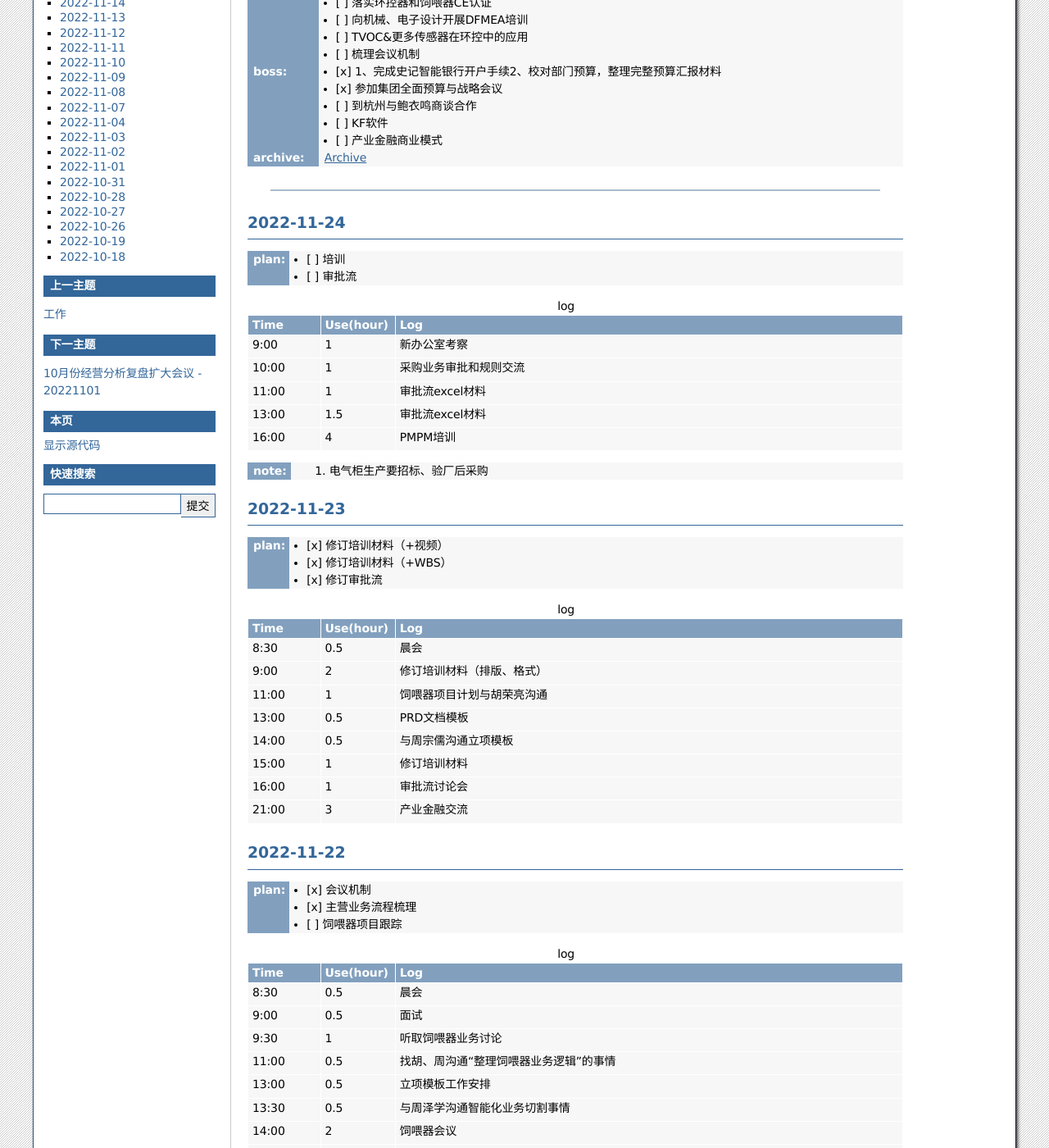
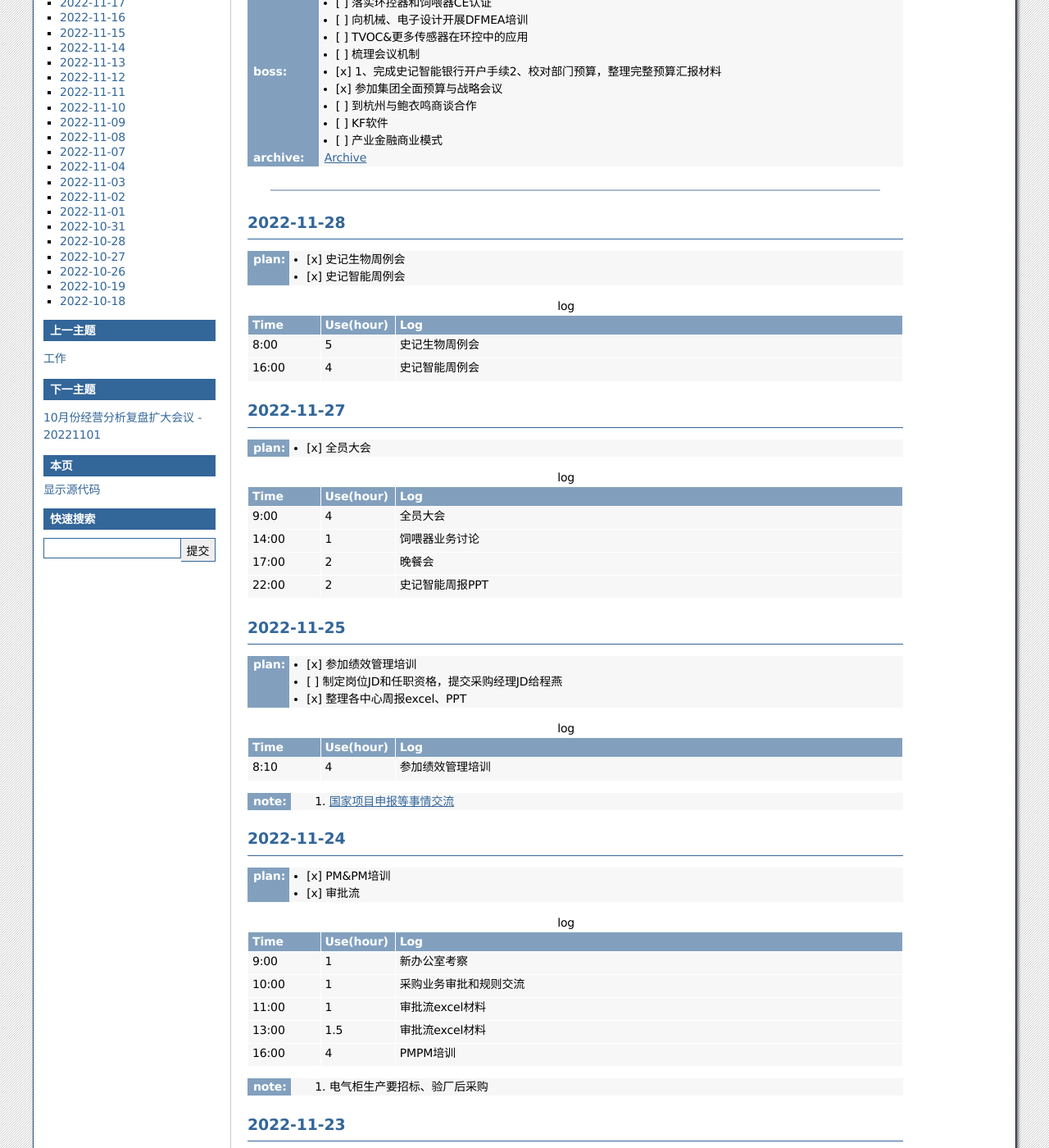
Before and after one commit to cruiurc/cruiurc.github.io, a Sphinx documentation site: the page built from source/work/sj/sj.rst, in a window 1280 px wide and 1400 px high, scrolled down 308 px. Shown: the whole window at 82% size. Built offline with Sphinx 7.4.7, drawn with Linux system fonts in a browser that asks for light colours; some of the changed text lies outside the part shown.

Commit message:
20221128 work

```diff
--- a/source/work/sj/sj.rst
+++ b/source/work/sj/sj.rst
@@ -30,11 +30,56 @@
 
 ------
 
+2022-11-28
+-----------
+:plan:
+   - [x] 史记生物周例会
+   - [x] 史记智能周例会
+
+.. csv-table:: log
+   :header: "Time", "Use(hour)", "Log"
+   :widths: 10, 10, 70
+
+   8:00, 5, 史记生物周例会
+   16:00, 4, 史记智能周例会
+
+2022-11-27
+-----------
+:plan:
+   - [x] 全员大会
+
+.. csv-table:: log
+   :header: "Time", "Use(hour)", "Log"
+   :widths: 10, 10, 70
+
+   9:00, 4, 全员大会
+   14:00, 1, 饲喂器业务讨论
+   17:00, 2, 晚餐会
+   22:00, 2, 史记智能周报PPT
+
+2022-11-25
+-----------
+:plan:
+   - [x] 参加绩效管理培训
+   - [ ] 制定岗位JD和任职资格，提交采购经理JD给程燕
+   - [x] 整理各中心周报excel、PPT
+
+.. csv-table:: log
+   :header: "Time", "Use(hour)", "Log"
+   :widths: 10, 10, 70
+
+   8:10, 4, 参加绩效管理培训
+
+
+:note:
+   1. :doc:`/work/sj/topic/国家项目申报交流-20221125`
+
+
 2022-11-24
 -----------
 :plan:
-   - [ ] 培训
-   - [ ] 审批流
+   - [x] PM&PM培训
+   - [x] 审批流
 
 .. csv-table:: log
    :header: "Time", "Use(hour)", "Log"
@@ -48,8 +93,6 @@
 
 :note:
    1. 电气柜生产要招标、验厂后采购
-
-
 
 2022-11-23
 -----------
```
Also changed, not shown: source/work/sj/topic/国家项目申报交流-20221125.rst (added, +11 -0 lines).
